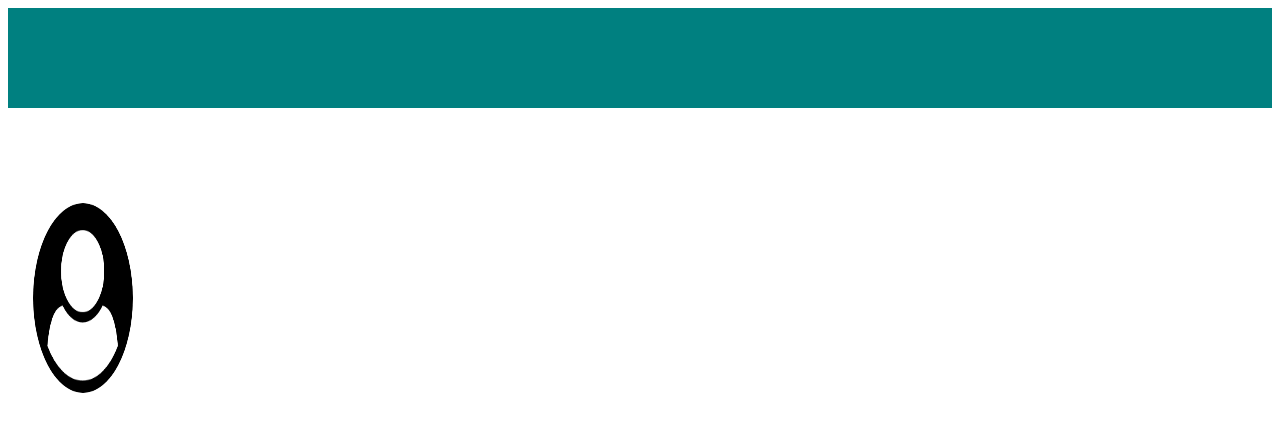
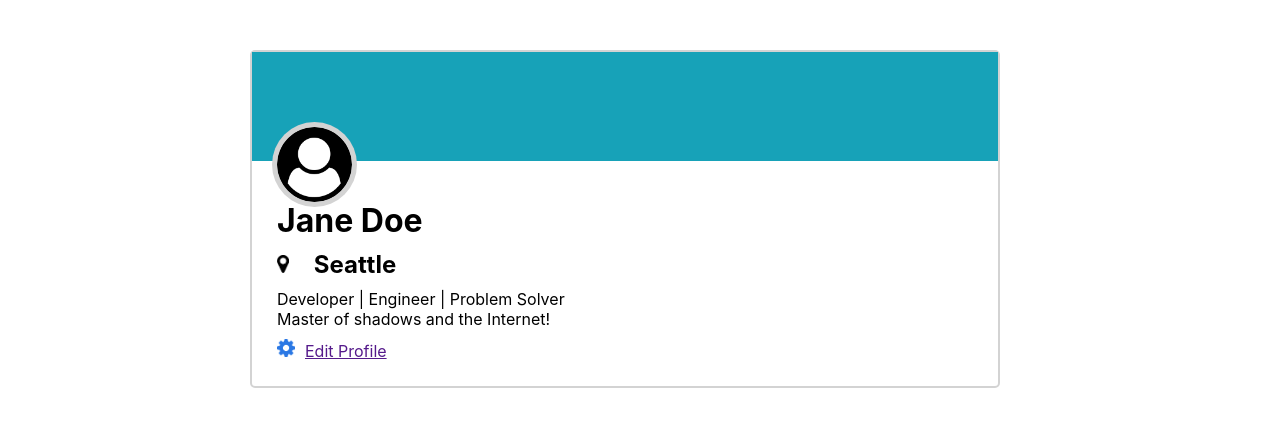
Before and after one commit to bafujizawa/Web-Fundamentals, a plain HTML site: page Fujizawa_Brad_User_Card.html in a window 1280 px wide. Drawn offline with Linux system fonts and the light colour scheme.

Commit message:
initial commit

```diff
--- a/Fujizawa_Brad_User_Card.css
+++ b/Fujizawa_Brad_User_Card.css
@@ -1,19 +1,59 @@
-body * {
+* {
     margin: 0px;
     padding: 0px;
+    font-family: -apple-system, BlinkMacSystemFont, 'Segoe UI', Roboto, Oxygen, Ubuntu, Cantarell, 'Open Sans', 'Helvetica Neue', sans-serif;
 }
 
-#heading {
-    background-color: teal;
-    height: 100px;
-    margin-bottom: 70px;
+.flex-container {
+    width: 1000px;
+    display: flex;
 }
 
-.user {
+.user-card {
+    width: 100%;
+    background-color: white;
+    border: 2px solid lightgray;
+    margin-top: 50px;
+    margin-left: 250px;
+    border-radius: 5px;
+    padding-bottom: 25px;
+}
+
+.user-body {
+    margin-left: 25px;
+}
+
+.header {
+    background-color:   rgb(23,162,184);
+    width: 100%;
+}
+
+.card-body {
+    margin-top: 40px;
+}
+
+#user-pic {
     border-radius: 50%;
-    background-color: white;
-    height: 190px;
+    background-color: lightgrey;
     padding: 5px;
+    height: 75px;
     margin-top: 20px;
     margin-left: 20px;
+    position: relative;
+    top: 50px;
 }
+
+#marker {
+    height: 18px;
+    padding-right: 25px;
+}
+
+.l_margin_25 {
+    margin-left: 25px;
+    margin-top: 10px;
+}
+
+#gear {
+    height: 18px;
+    padding-right: 10px;
+}
--- a/Fujizawa_Brad_User_Card.html
+++ b/Fujizawa_Brad_User_Card.html
@@ -8,8 +8,25 @@
     <title>User Card</title>
 </head>
 <body>
-    <div class="container"></div>
-        <div id="heading"></div>
-            <img src="icons/user-circle.png" alt="" height="100" width="100" class="user">
+    <div class="flex-container">
+        <div class="user-card">
+            <div class="header">
+                <img src="icons/user-circle.png" alt="" id="user-pic">
+            </div>
+            <div class="card-body">
+                <h1 class="l_margin_25">Jane Doe</h1>
+                <h2 class="l_margin_25">
+                    <img id="marker" src="icons/map-marker.png" alt="">Seattle
+                </h2>
+                <p class="l_margin_25">Developer | Engineer | Problem Solver<br>
+                Master of shadows and the Internet!</p>
+                <p class="l_margin_25" >
+                    <a href="">
+                        <img id="gear" src="icons/gear.png" alt="">Edit Profile</a>
+                </p>
+            </div>
+        </div>
+    </div>
+
 </body>
 </html>
```
